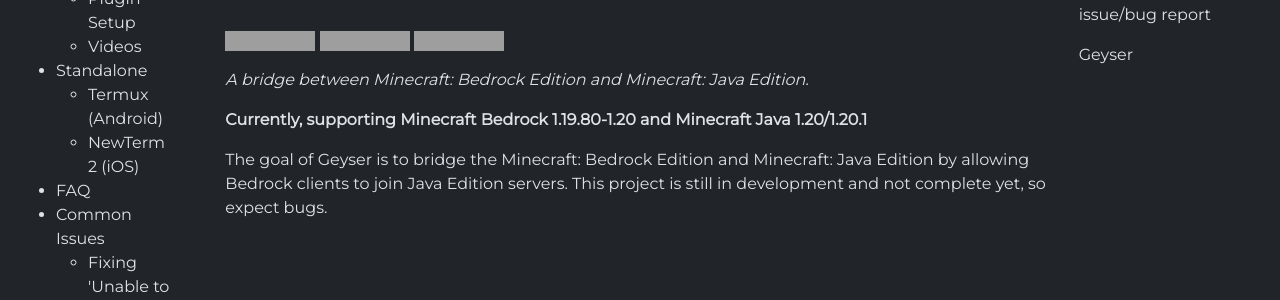
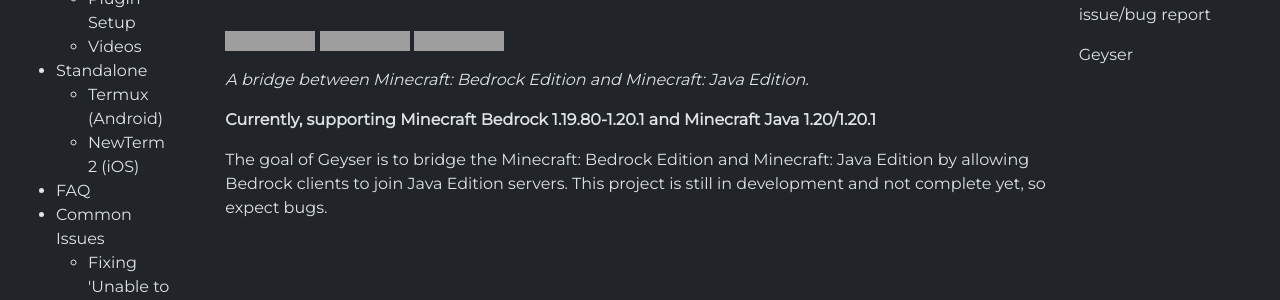
Before and after one commit to GeyserMC/GeyserWiki, a Jekyll site: the page built from _docs/geyser/root.md, in a window 1280 px wide and 900 px high, cut to the strip 161-461 px from the top of the window. Built offline with Jekyll 4.4.1, drawn with Linux system fonts in a browser that asks for light colours; grey boxes are pictures that could not be loaded.

Commit message:
show 1.20.1 bedrock support

```diff
--- a/_data/versions.json
+++ b/_data/versions.json
@@ -1,4 +1,4 @@
 {
-  "bedrock": "1.19.80-1.20",
+  "bedrock": "1.19.80-1.20.1",
   "java": "1.20/1.20.1"
 }
```
